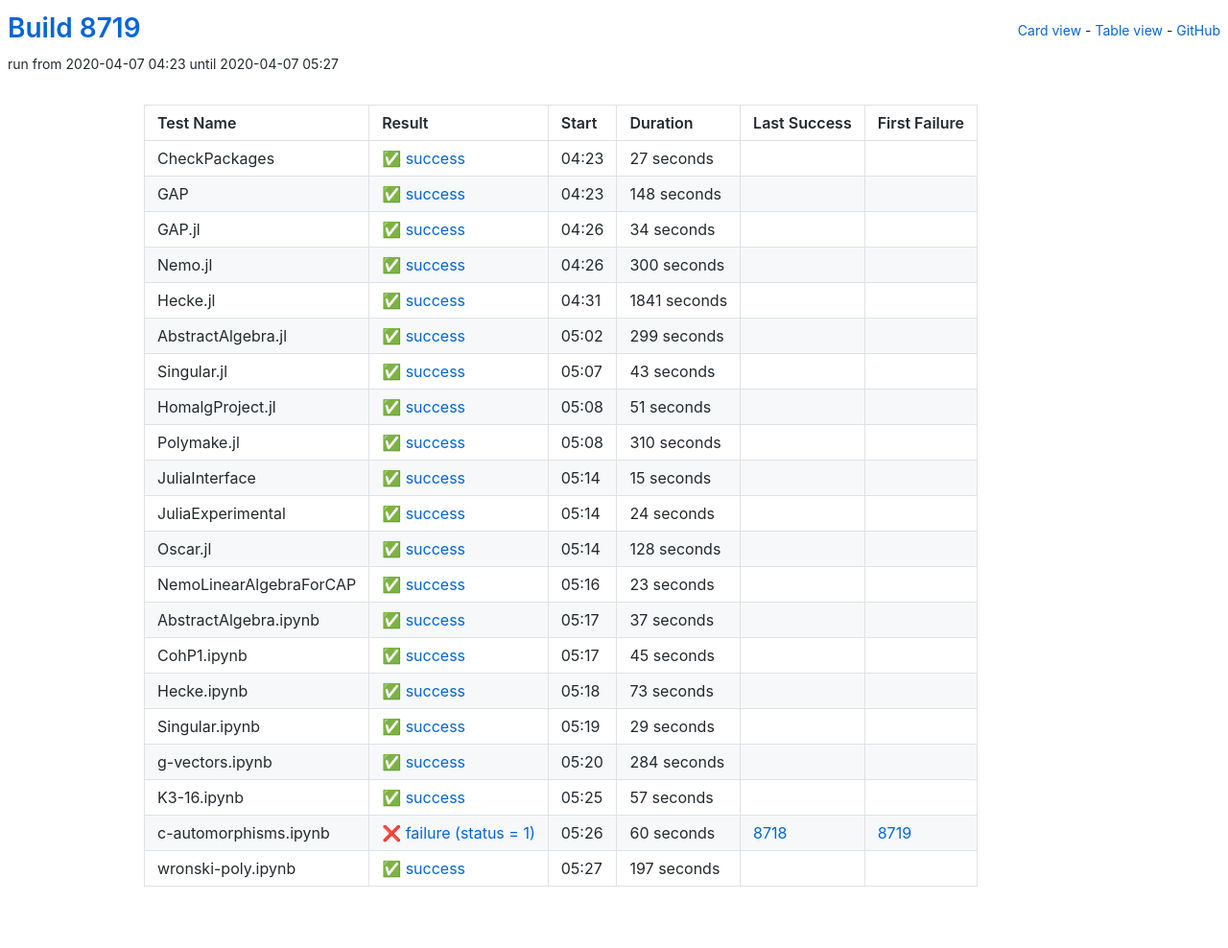
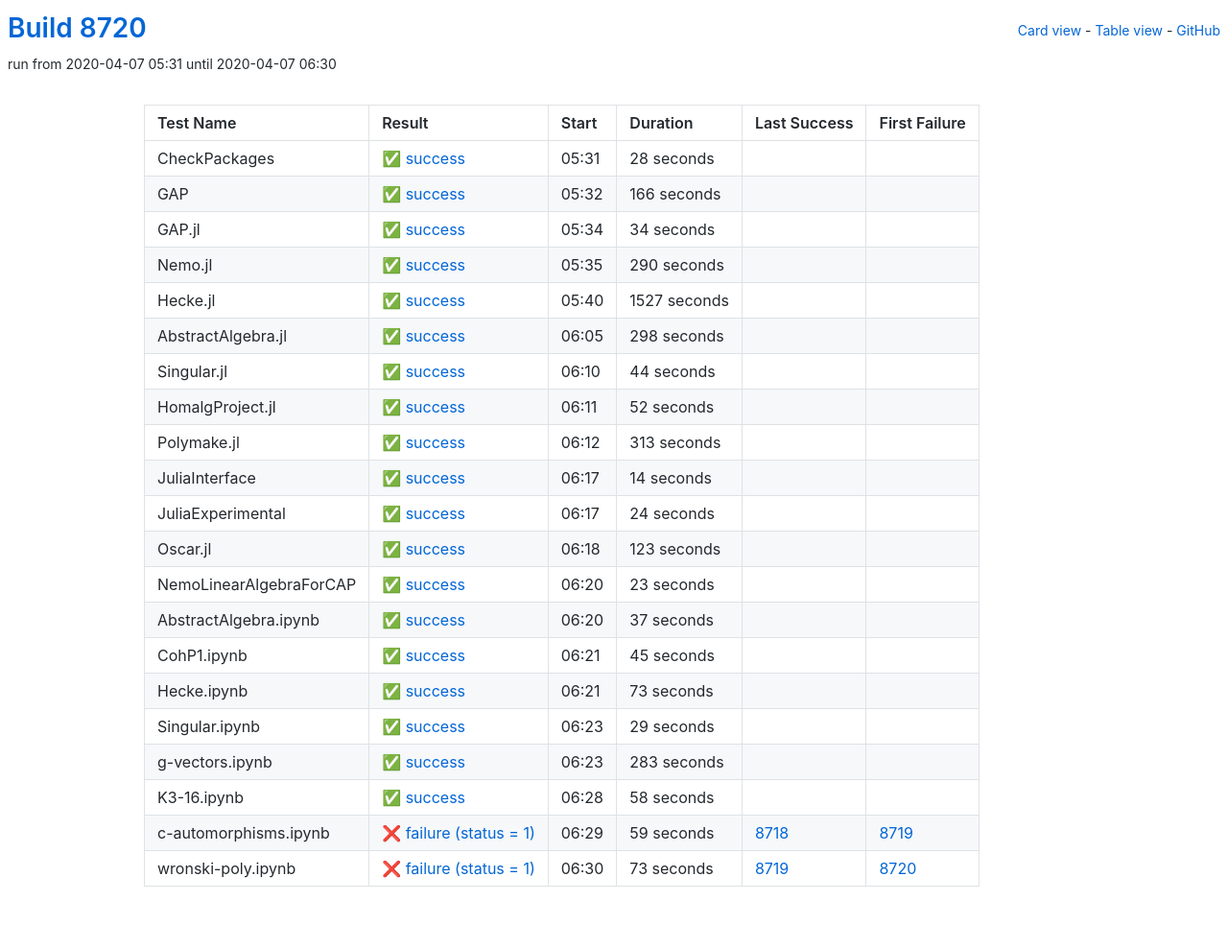
Before and after one commit to oscar-system/oscar-ci-status, a Jekyll site: the page built from table.html, in a window 1280 px wide. Shown: the whole page at 96% size. Built offline with Jekyll 4.4.1, drawn with Linux system fonts in a browser that asks for light colours.

Commit message:
Build 8720

```diff
--- a/_data/ci.yml
+++ b/_data/ci.yml
@@ -1,27 +1,27 @@
-build: 8719
-build_url: https://oscarci.mathematik.uni-kl.de/job/oscar/8719/
+build: 8720
+build_url: https://oscarci.mathematik.uni-kl.de/job/oscar/8720/
 job: oscar
 tests:
-- duration: 27
+- duration: 28
   exitcode: 0
   first_failure: false
   first_failure_url: null
   last_success: false
   last_success_url: null
-  log: https://oscarci.mathematik.uni-kl.de/job/oscar/8719/artifact/logs/build-8719/CheckPackages.log
+  log: https://oscarci.mathematik.uni-kl.de/job/oscar/8720/artifact/logs/build-8720/CheckPackages.log
   name: CheckPackages
-  start: 2020-04-07 04:23
+  start: 2020-04-07 05:31
   status: success
   success: true
-- duration: 148
+- duration: 166
   exitcode: 0
   first_failure: false
   first_failure_url: null
   last_success: false
   last_success_url: null
-  log: https://oscarci.mathematik.uni-kl.de/job/oscar/8719/artifact/logs/build-8719/GAP.log
+  log: https://oscarci.mathematik.uni-kl.de/job/oscar/8720/artifact/logs/build-8720/GAP.log
   name: GAP
-  start: 2020-04-07 04:23
+  start: 2020-04-07 05:32
   status: success
   success: true
 - duration: 34
@@ -30,86 +30,86 @@ tests:
   first_failure_url: null
   last_success: false
   last_success_url: null
-  log: https://oscarci.mathematik.uni-kl.de/job/oscar/8719/artifact/logs/build-8719/GAP.jl.log
+  log: https://oscarci.mathematik.uni-kl.de/job/oscar/8720/artifact/logs/build-8720/GAP.jl.log
   name: GAP.jl
-  start: 2020-04-07 04:26
+  start: 2020-04-07 05:34
   status: success
   success: true
-- duration: 300
+- duration: 290
   exitcode: 0
   first_failure: false
   first_failure_url: null
   last_success: false
   last_success_url: null
-  log: https://oscarci.mathematik.uni-kl.de/job/oscar/8719/artifact/logs/build-8719/Nemo.jl.log
+  log: https://oscarci.mathematik.uni-kl.de/job/oscar/8720/artifact/logs/build-8720/Nemo.jl.log
   name: Nemo.jl
-  start: 2020-04-07 04:26
+  start: 2020-04-07 05:35
   status: success
   success: true
-- duration: 1841
+- duration: 1527
   exitcode: 0
   first_failure: false
   first_failure_url: null
   last_success: false
   last_success_url: null
-  log: https://oscarci.mathematik.uni-kl.de/job/oscar/8719/artifact/logs/build-8719/Hecke.jl.log
+  log: https://oscarci.mathematik.uni-kl.de/job/oscar/8720/artifact/logs/build-8720/Hecke.jl.log
   name: Hecke.jl
-  start: 2020-04-07 04:31
+  start: 2020-04-07 05:40
   status: success
   success: true
-- duration: 299
+- duration: 298
   exitcode: 0
   first_failure: false
   first_failure_url: null
   last_success: false
   last_success_url: null
-  log: https://oscarci.mathematik.uni-kl.de/job/oscar/8719/artifact/logs/build-8719/AbstractAlgebra.jl.log
+  log: https://oscarci.mathematik.uni-kl.de/job/oscar/8720/artifact/logs/build-8720/AbstractAlgebra.jl.log
   name: AbstractAlgebra.jl
-  start: 2020-04-07 05:02
+  start: 2020-04-07 06:05
   status: success
   success: true
-- duration: 43
+- duration: 44
   exitcode: 0
   first_failure: false
   first_failure_url: null
   last_success: false
   last_success_url: null
-  log: https://oscarci.mathematik.uni-kl.de/job/oscar/8719/artifact/logs/build-8719/Singular.jl.log
+  log: https://oscarci.mathematik.uni-kl.de/job/oscar/8720/artifact/logs/build-8720/Singular.jl.log
   name: Singular.jl
-  start: 2020-04-07 05:07
+  start: 2020-04-07 06:10
   status: success
   success: true
-- duration: 51
+- duration: 52
   exitcode: 0
   first_failure: false
   first_failure_url: null
   last_success: false
   last_success_url: null
-  log: https://oscarci.mathematik.uni-kl.de/job/oscar/8719/artifact/logs/build-8719/HomalgProject.jl.log
+  log: https://oscarci.mathematik.uni-kl.de/job/oscar/8720/artifact/logs/build-8720/HomalgProject.jl.log
   name: HomalgProject.jl
-  start: 2020-04-07 05:08
+  start: 2020-04-07 06:11
   status: success
   success: true
-- duration: 310
+- duration: 313
   exitcode: 0
   first_failure: false
   first_failure_url: null
   last_success: false
   last_success_url: null
-  log: https://oscarci.mathematik.uni-kl.de/job/oscar/8719/artifact/logs/build-8719/Polymake.jl.log
+  log: https://oscarci.mathematik.uni-kl.de/job/oscar/8720/artifact/logs/build-8720/Polymake.jl.log
   name: Polymake.jl
-  start: 2020-04-07 05:08
+  start: 2020-04-07 06:12
   status: success
   success: true
-- duration: 15
+- duration: 14
   exitcode: 0
   first_failure: false
   first_failure_url: null
   last_success: false
   last_success_url: null
-  log: https://oscarci.mathematik.uni-kl.de/job/oscar/8719/artifact/logs/build-8719/JuliaInterface.log
+  log: https://oscarci.mathematik.uni-kl.de/job/oscar/8720/artifact/logs/build-8720/JuliaInterface.log
   name: JuliaInterface
-  start: 2020-04-07 05:14
+  start: 2020-04-07 06:17
   status: success
   success: true
 - duration: 24
@@ -118,20 +118,20 @@ tests:
   first_failure_url: null
   last_success: false
   last_success_url: null
-  log: https://oscarci.mathematik.uni-kl.de/job/oscar/8719/artifact/logs/build-8719/JuliaExperimental.log
+  log: https://oscarci.mathematik.uni-kl.de/job/oscar/8720/artifact/logs/build-8720/JuliaExperimental.log
   name: JuliaExperimental
-  start: 2020-04-07 05:14
+  start: 2020-04-07 06:17
   status: success
   success: true
-- duration: 128
+- duration: 123
   exitcode: 0
   first_failure: false
   first_failure_url: null
   last_success: false
   last_success_url: null
-  log: https://oscarci.mathematik.uni-kl.de/job/oscar/8719/artifact/logs/build-8719/Oscar.jl.log
+  log: https://oscarci.mathematik.uni-kl.de/job/oscar/8720/artifact/logs/build-8720/Oscar.jl.log
   name: Oscar.jl
-  start: 2020-04-07 05:14
+  start: 2020-04-07 06:18
   status: success
   success: true
 - duration: 23
@@ -140,9 +140,9 @@ tests:
   first_failure_url: null
   last_success: false
   last_success_url: null
-  log: https://oscarci.mathematik.uni-kl.de/job/oscar/8719/artifact/logs/build-8719/NemoLinearAlgebraForCAP.log
+  log: https://oscarci.mathematik.uni-kl.de/job/oscar/8720/artifact/logs/build-8720/NemoLinearAlgebraForCAP.log
   name: NemoLinearAlgebraForCAP
-  start: 2020-04-07 05:16
+  start: 2020-04-07 06:20
   status: success
   success: true
 - duration: 37
@@ -151,9 +151,9 @@ tests:
   first_failure_url: null
   last_success: false
   last_success_url: null
-  log: https://oscarci.mathematik.uni-kl.de/job/oscar/8719/artifact/logs/build-8719/AbstractAlgebra.ipynb.log
+  log: https://oscarci.mathematik.uni-kl.de/job/oscar/8720/artifact/logs/build-8720/AbstractAlgebra.ipynb.log
   name: AbstractAlgebra.ipynb
-  start: 2020-04-07 05:17
+  start: 2020-04-07 06:20
   status: success
   success: true
 - duration: 45
@@ -162,9 +162,9 @@ tests:
   first_failure_url: null
   last_success: false
   last_success_url: null
-  log: https://oscarci.mathematik.uni-kl.de/job/oscar/8719/artifact/logs/build-8719/CohP1.ipynb.log
+  log: https://oscarci.mathematik.uni-kl.de/job/oscar/8720/artifact/logs/build-8720/CohP1.ipynb.log
   name: CohP1.ipynb
-  start: 2020-04-07 05:17
+  start: 2020-04-07 06:21
   status: success
   success: true
 - duration: 73
@@ -173,9 +173,9 @@ tests:
   first_failure_url: null
   last_success: false
   last_success_url: null
-  log: https://oscarci.mathematik.uni-kl.de/job/oscar/8719/artifact/logs/build-8719/Hecke.ipynb.log
+  log: https://oscarci.mathematik.uni-kl.de/job/oscar/8720/artifact/logs/build-8720/Hecke.ipynb.log
   name: Hecke.ipynb
-  start: 2020-04-07 05:18
+  start: 2020-04-07 06:21
   status: success
   success: true
 - duration: 29
@@ -184,52 +184,52 @@ tests:
   first_failure_url: null
   last_success: false
   last_success_url: null
-  log: https://oscarci.mathematik.uni-kl.de/job/oscar/8719/artifact/logs/build-8719/Singular.ipynb.log
+  log: https://oscarci.mathematik.uni-kl.de/job/oscar/8720/artifact/logs/build-8720/Singular.ipynb.log
   name: Singular.ipynb
-  start: 2020-04-07 05:19
+  start: 2020-04-07 06:23
   status: success
   success: true
-- duration: 284
+- duration: 283
   exitcode: 0
   first_failure: false
   first_failure_url: null
   last_success: false
   last_success_url: null
-  log: https://oscarci.mathematik.uni-kl.de/job/oscar/8719/artifact/logs/build-8719/g-vectors.ipynb.log
+  log: https://oscarci.mathematik.uni-kl.de/job/oscar/8720/artifact/logs/build-8720/g-vectors.ipynb.log
   name: g-vectors.ipynb
-  start: 2020-04-07 05:20
+  start: 2020-04-07 06:23
   status: success
   success: true
-- duration: 57
+- duration: 58
   exitcode: 0
   first_failure: false
   first_failure_url: null
   last_success: false
   last_success_url: null
-  log: https://oscarci.mathematik.uni-kl.de/job/oscar/8719/artifact/logs/build-8719/K3-16.ipynb.log
+  log: https://oscarci.mathematik.uni-kl.de/job/oscar/8720/artifact/logs/build-8720/K3-16.ipynb.log
   name: K3-16.ipynb
-  start: 2020-04-07 05:25
+  start: 2020-04-07 06:28
   status: success
   success: true
-- duration: 60
+- duration: 59
   exitcode: 1
   first_failure: 8719
   first_failure_url: https://oscarci.mathematik.uni-kl.de/job/oscar/8719/
   last_success: 8718
   last_success_url: https://oscarci.mathematik.uni-kl.de/job/oscar/8718/
-  log: https://oscarci.mathematik.uni-kl.de/job/oscar/8719/artifact/logs/build-8719/c-automorphisms.ipynb.log
+  log: https://oscarci.mathematik.uni-kl.de/job/oscar/8720/artifact/logs/build-8720/c-automorphisms.ipynb.log
   name: c-automorphisms.ipynb
-  start: 2020-04-07 05:26
+  start: 2020-04-07 06:29
   status: failure
   success: false
-- duration: 197
-  exitcode: 0
-  first_failure: false
-  first_failure_url: null
-  last_success: false
-  last_success_url: null
-  log: https://oscarci.mathematik.uni-kl.de/job/oscar/8719/artifact/logs/build-8719/wronski-poly.ipynb.log
+- duration: 73
+  exitcode: 1
+  first_failure: 8720
+  first_failure_url: https://oscarci.mathematik.uni-kl.de/job/oscar/8720/
+  last_success: 8719
+  last_success_url: https://oscarci.mathematik.uni-kl.de/job/oscar/8719/
+  log: https://oscarci.mathematik.uni-kl.de/job/oscar/8720/artifact/logs/build-8720/wronski-poly.ipynb.log
   name: wronski-poly.ipynb
-  start: 2020-04-07 05:27
-  status: success
-  success: true
+  start: 2020-04-07 06:30
+  status: failure
+  success: false
```
Also changed, not shown: README.md.
